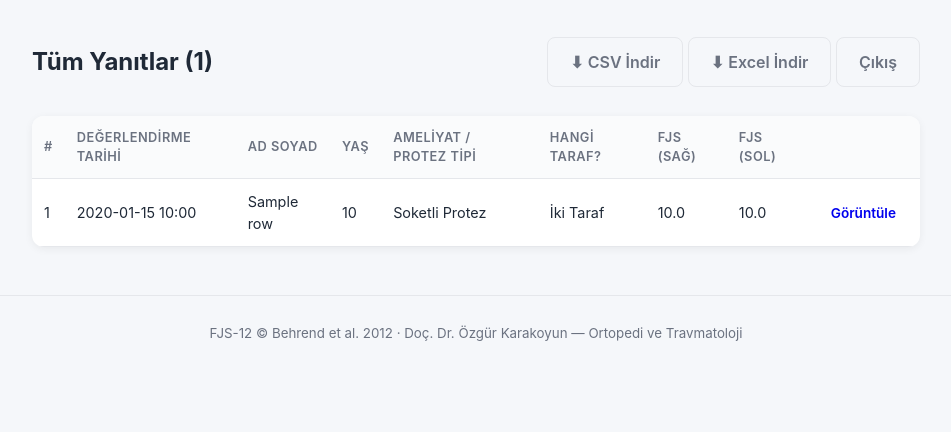
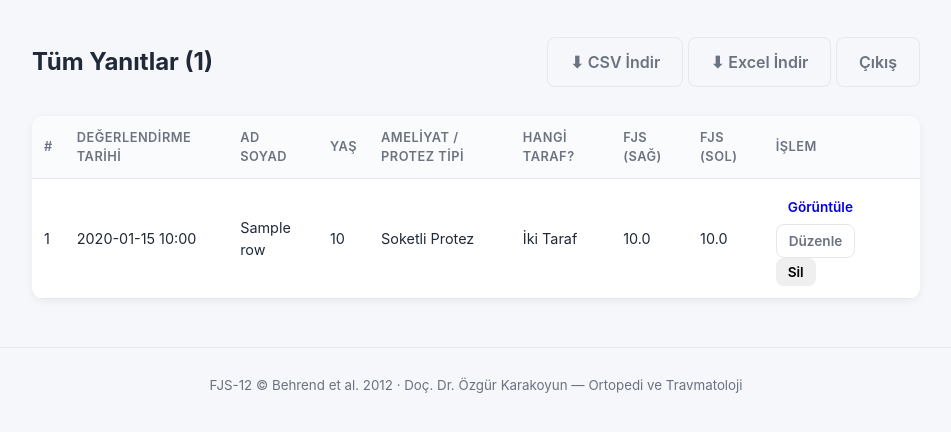
Before and after one commit to ozgurkarakoyun/anket, a Flask app: template templates/admin.html in a window 1280 px wide. Shown: the part 73-505 px from the top of the page, without its empty margins (164-1115 px from the left). Run offline with Flask 3, Linux system fonts and the light colour scheme; the template is opened without the code that fills it: most values are stand-ins (such as "Sample title", 1, 10 or a date in 2020).

Commit message:
Add edit and remove actions to admin table

```diff
--- a/templates/admin.html
+++ b/templates/admin.html
@@ -23,7 +23,7 @@
                 <th>{{ T['side'] }}</th>
                 <th>FJS ({{ T['right'] }})</th>
                 <th>FJS ({{ T['left'] }})</th>
-                <th></th>
+                <th>İşlem</th>
             </tr>
         </thead>
         <tbody>
@@ -54,8 +54,12 @@
                     {% elif r['fjs_score_unilateral'] is not none and r['side'] == 'left' %}{{ '%.1f'|format(r['fjs_score_unilateral']) }}
                     {% else %}—{% endif %}
                 </td>
-                <td>
+                <td class="action-cell">
                     <a href="{{ url_for('result', response_id=r['id']) }}" class="btn btn-small">{{ T['view'] }}</a>
+                    <a href="{{ url_for('admin_edit_response', response_id=r['id']) }}" class="btn btn-small btn-ghost">Düzenle</a>
+                    <form method="post" action="{{ url_for('admin_archive_response', response_id=r['id']) }}" class="inline-form" onsubmit="return confirm('Bu hastayı admin listesinden ve export dosyalarından kaldırmak istediğinize emin misiniz?');">
+                        <button type="submit" class="btn btn-small btn-danger">Sil</button>
+                    </form>
                 </td>
             </tr>
             {% endfor %}
```
